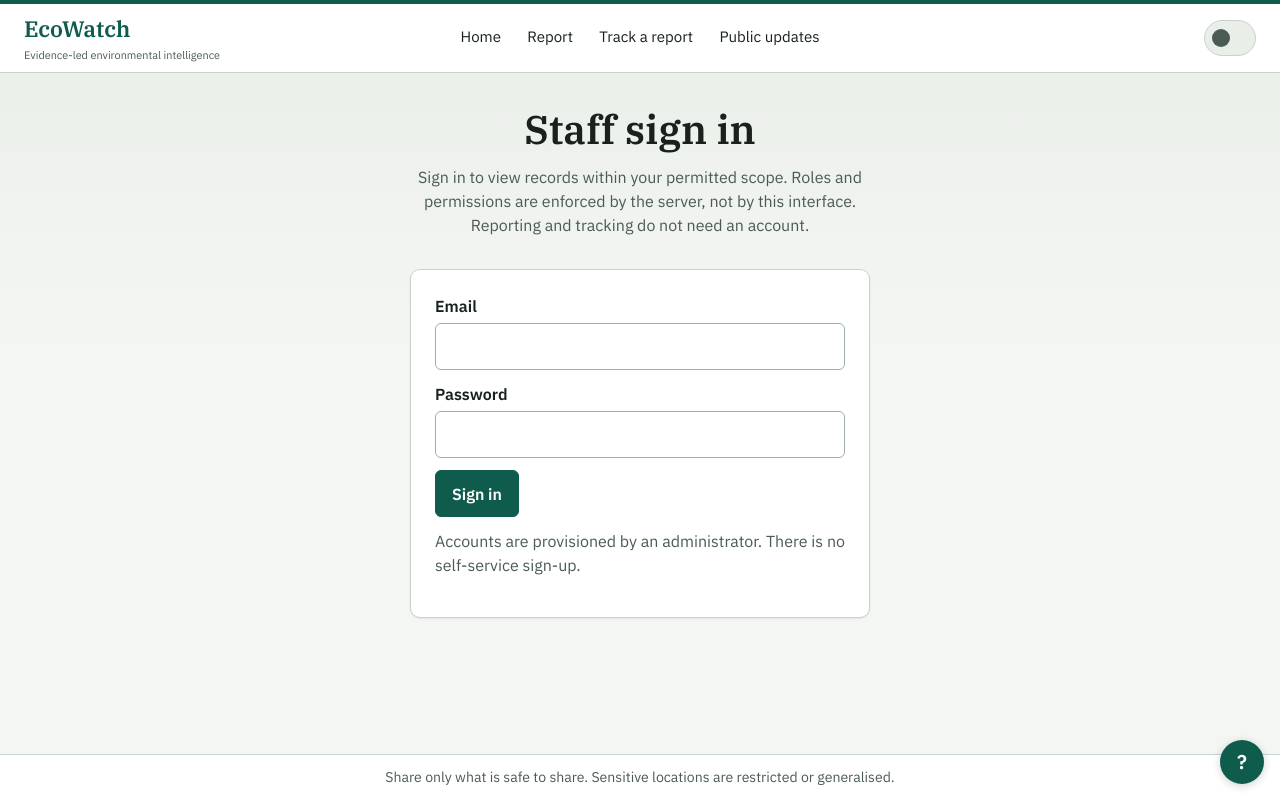
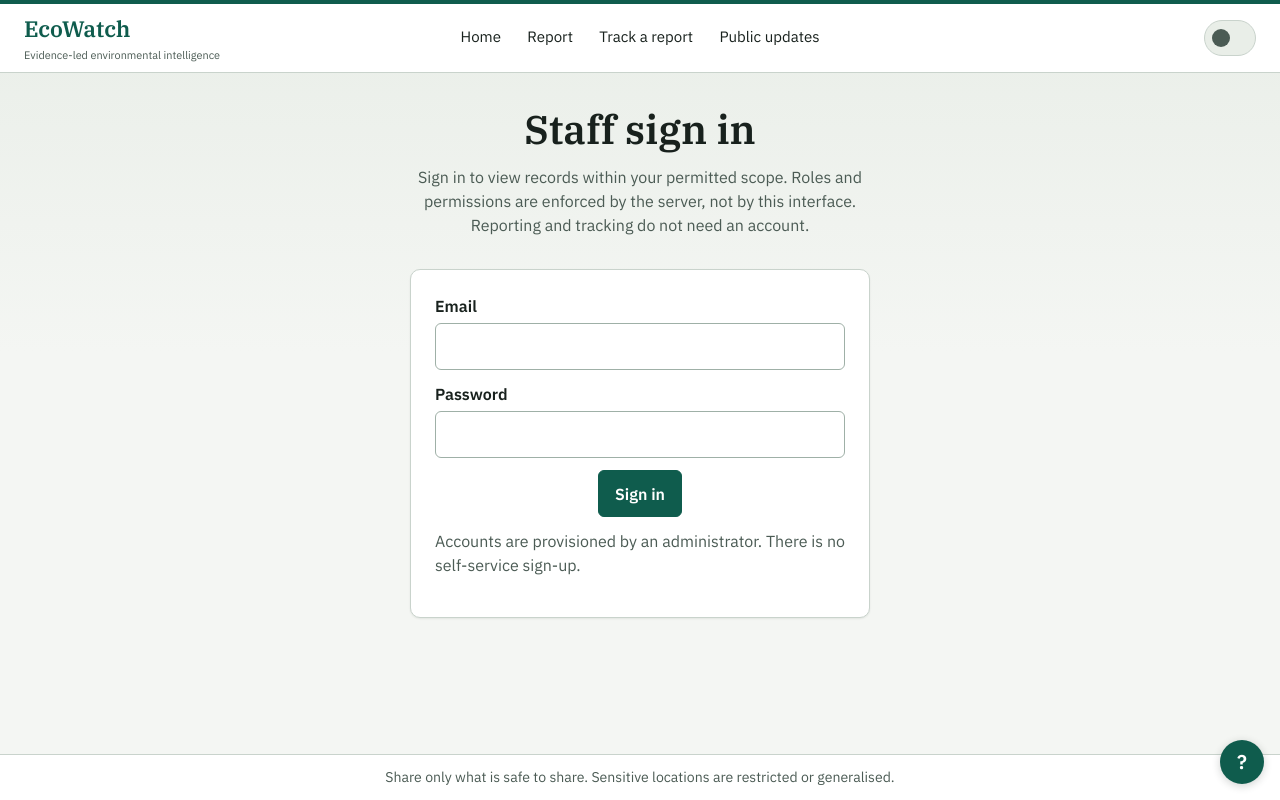
Before and after one commit to Fredprime/EcoWatch, a React (Vite) app in the folder frontend/: page /login in a window 1280 px wide. Built offline with nearby package versions, Linux system fonts and the light colour scheme.

Commit message:
style(frontend): centre the sign-in button on the login form

```diff
--- a/frontend/src/pages/LoginPage.tsx
+++ b/frontend/src/pages/LoginPage.tsx
@@ -80,7 +80,7 @@ export function LoginPage() {
               required
             />
           </div>
-          <div>
+          <div className="login-actions">
             <button type="submit" className="btn" disabled={busy} aria-busy={busy}>
               {busy ? 'Signing in…' : 'Sign in'}
             </button>
--- a/frontend/src/public.css
+++ b/frontend/src/public.css
@@ -149,6 +149,11 @@
 }
 .public-login-card {
   width: min(100%, 460px);
+}
+/* Centre the submit button in the card; fields keep their left alignment. */
+.public-login .login-actions {
+  display: flex;
+  justify-content: center;
 }
 
 /* Full-width layouts: an intro beside the working area, not a stretched column. */
```
Also changed, not shown: 2 other files (tests, documents, lock files or other folders).
